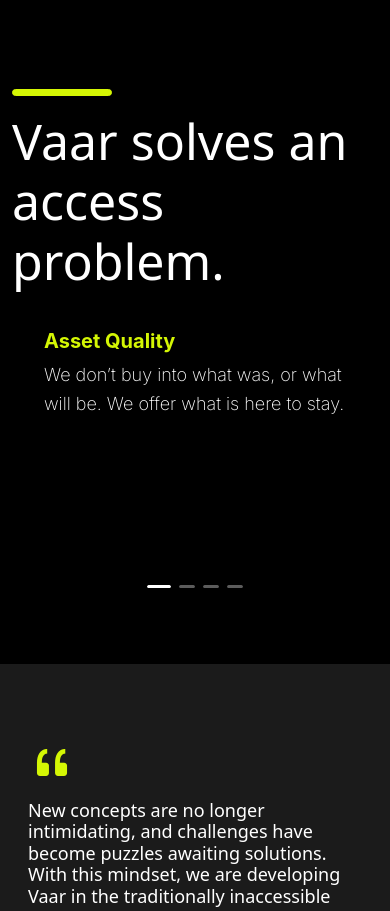
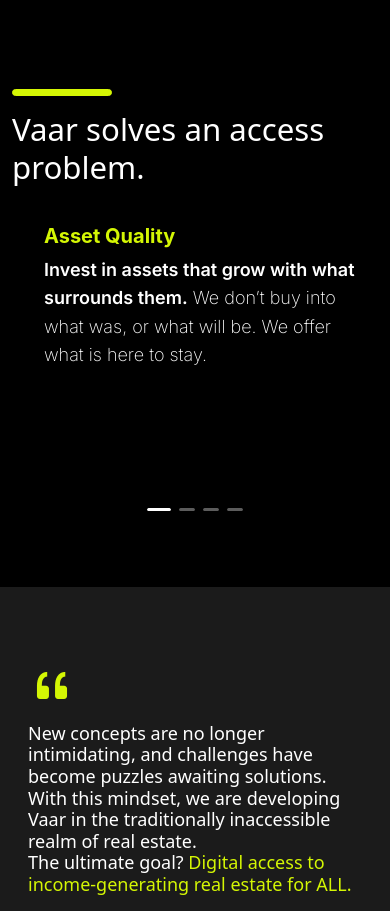
Before and after one commit to webtesting22/vaar, a React (Vite) app: page / in a window 390 px wide. Shown: the part 909-1820 px from the top of the page. Built offline with nearby package versions, Linux system fonts and the light colour scheme.

Commit message:
heading change for mobile device

```diff
--- a/src/Components/Founder/Founder.css
+++ b/src/Components/Founder/Founder.css
@@ -40,9 +40,19 @@
     /* padding-left: 20px; */
 
 }
-
+.only-pc-heading{
+    display: block;
+}
+.only-mobile-heading{
+    display: none;
+}
 @media (max-width:700px) {
-
+    .only-pc-heading{
+        display: none;
+    }
+    .only-mobile-heading{
+        display: block;
+    }
     .right-side-container div {
         border-bottom: 1px solid transparent;
         border-top: none;
--- a/src/Components/Founder/Founder.jsx
+++ b/src/Components/Founder/Founder.jsx
@@ -54,7 +54,8 @@
                 <div className="container">
                     <div className='text-center' >
                         <hr className='m-0' />
-                        <h1 className='section-heading-big' style={{ fontWeight: "300", fontSize: "50px", textAlign: "start" }}>Vaar solves an access problem.</h1>
+                        <h1 className='section-heading-big only-pc-heading' style={{ fontWeight: "300", fontSize: "50px", textAlign: "start" }}>Vaar solves an access problem.</h1>
+                        <h1 className='section-heading-big only-mobile-heading' style={{ fontWeight: "300", fontSize: "8vw", textAlign: "start" }}>Vaar solves an access problem.</h1>
                         {/* <p className='section-para text-white text-start m-0' style={{ color: "white", fontWeight:"200" }}>Vaar enables portfolio investment in prime, income-generating real estate. We believe diversification in real assets should be easy and that it has a place in portfolios of all sizes.</p> */}
                     </div>
                     {/* <div className="padding-slite"></div> */}
@@ -95,7 +96,7 @@
                                     <div className='right-side-container'>
                                         <div>
                                             <h2 style={{ color: "#D4F604" }}>{item.title}</h2>
-                                            <p style={{ color: "white", fontWeight:"200" }}>{item.Descriptions}</p>
+                                            <p style={{ color: "white", fontWeight:"200" }}><span style={{fontWeight:"600"}}>{item.colorText}</span> {item.Descriptions}</p>
                                         </div>
 
 
--- a/src/Components/Home/Home.jsx
+++ b/src/Components/Home/Home.jsx
@@ -45,7 +45,7 @@
                                     {/* <h1 className='main-global-heading ' style={{ fontWeight: "300", textAlign: "start", fontSize: "50px" }} data-aos="fade-down">Real-estate, simplified</h1> */}
                                     {/* <p data-aos="fade-up" style={{ fontWeight: "200", textAlign: "start" }}>Vaar enables portfolio investment in <span><i>prime, income-generating</i></span> real estate. We believe diversification in real assets should be easy and that it has a place in portfolios of all sizes.</p> */}
                                     <p style={{ fontWeight: "200", textAlign: "start" }}>Despite being the world's largest store of value, <span style={{ color: "#d4f604" }}>Real estate</span>  as an investment is only accessible to a small fraction of the population.</p>
-                                    <h1 className='main-global-heading' id='mobile' style={{ fontWeight: "300", textAlign: "start",  }} data-aos="fade-down"><span style={{ color: "#d4f604" }}>Vaar</span> levels the playing field.</h1>
+                                    <h1 className='main-global-heading' id='mobile' style={{ fontWeight: "300", textAlign: "start", fontSize:"50px" }} data-aos="fade-down"><span style={{ color: "#d4f604" }}>Vaar</span> levels the playing field.</h1>
                                     {/* <h1 className='main-global-heading' id='pc' style={{ fontWeight: "300", textAlign: "start",  }} data-aos="fade-down"><span style={{ color: "#d4f604" }}>Vaar</span> levels the playing field.</h1> */}
                                     <div className='email-collect'>
                                         <input
```
